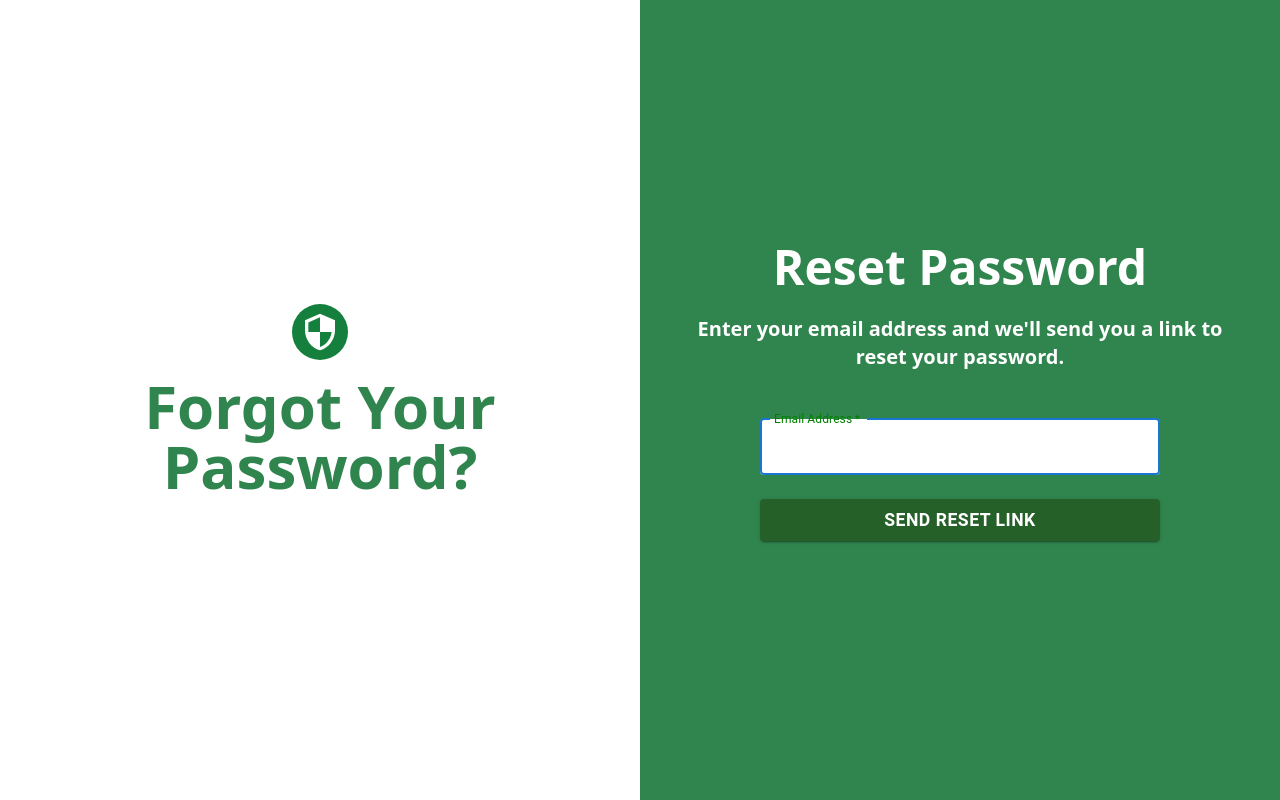
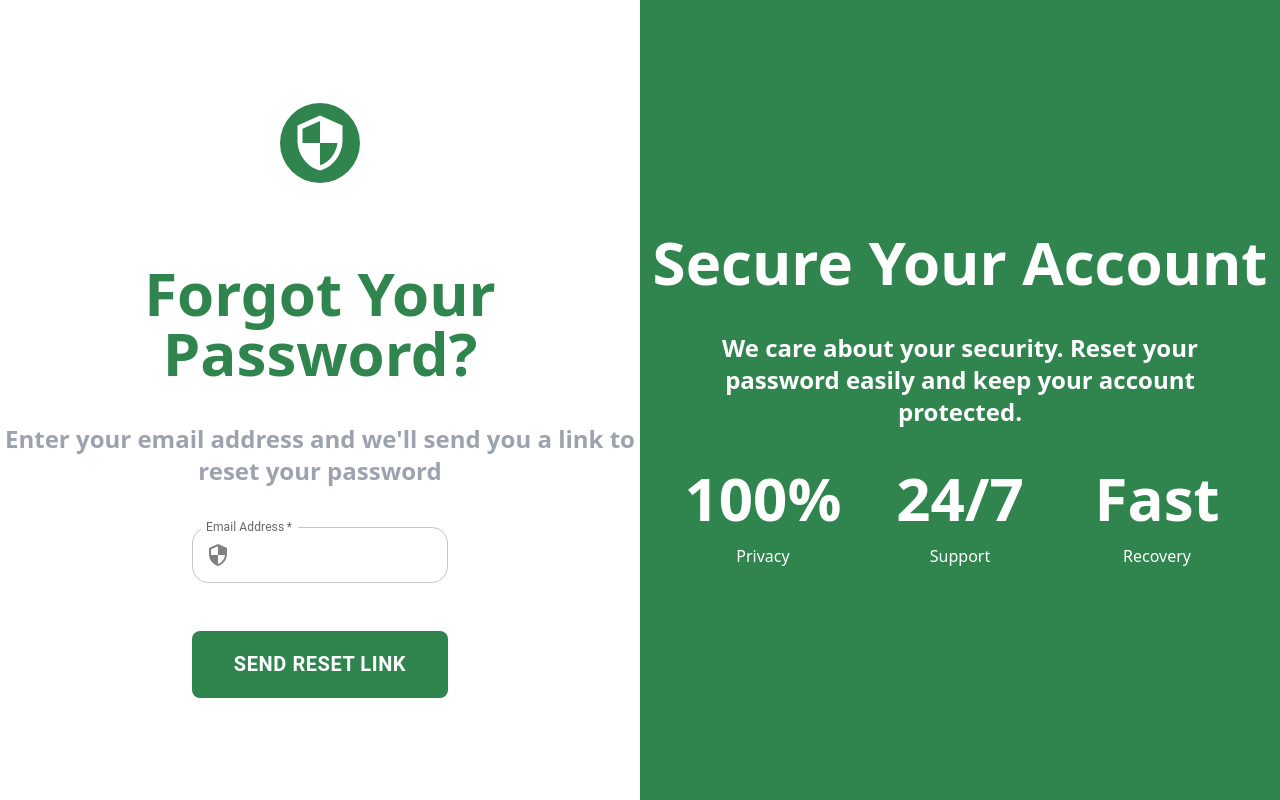
Before and after one commit to Aghmaz/octet-project, a React (Vite) app: page /forgot in a window 1280 px wide. Built offline with nearby package versions, Linux system fonts and the light colour scheme.

Commit message:
Matching Forget Screen Design with login Screen

```diff
--- a/src/Screens/Forgot.jsx
+++ b/src/Screens/Forgot.jsx
@@ -1,13 +1,6 @@
 import React, { useState } from "react";
-import {
-  Container,
-  Box,
-  Typography,
-  TextField,
-  Button,
-  Alert,
-} from "@mui/material";
 import { Security } from "@mui/icons-material";
+import { TextField, InputAdornment, Button, Alert } from "@mui/material";
 
 const Forgot = () => {
   const [email, setEmail] = useState("");
@@ -20,66 +13,59 @@ const Forgot = () => {
   };
 
   return (
-    <div className="flex flex-row items-center min-h-screen">
-      {/* Left Side */}
-      <div className="w-[50%] flex flex-col items-center justify-center">
-        <div className="bg-green-700 p-2 rounded-full w-fit mb-4">
-          <Security sx={{ color: "white", fontSize: 40 }} />
+    <div className="flex flex-row items-center">
+      {/* Left Section */}
+      <div className="w-[50%]">
+        <div className="flex justify-center">
+          <div className="bg-[#30854E] p-[10px] rounded-full">
+            <Security sx={{ color: "white", fontSize: 60 }} />
           </div>
-        <h1 className="font-bold text-6xl text-center text-[#30854E]">
+        </div>
+        <h1 className="font-bold text-6xl text-center text-[#30854E] mt-20">
           Forgot Your Password?
         </h1>
-      </div>
-
-      {/* Right Side */}
-      <div className="w-[50%] bg-[#30854E] flex flex-col h-screen items-center justify-center">
-        <h1 className="font-bold text-5xl text-center text-white mb-6">
-          Reset Password
-        </h1>
-        <p className="text-white font-semibold text-xl text-center mb-8 w-[90%]">
+        <p className="text-gray-400 font-semibold text-2xl text-center mt-10">
           Enter your email address and we'll send you a link to reset your
-          password.
+          password
         </p>
-        <Box
-          component="form"
-          onSubmit={handleSubmit}
-          sx={{ width: "100%", maxWidth: 400 }}
-        >
+        <div className="flex justify-center mt-10">
+          <div className="w-[40%]">
+            <form onSubmit={handleSubmit}>
               <TextField
-            margin="normal"
-            required
                 fullWidth
-            id="email"
                 label="Email Address"
                 name="email"
-            autoComplete="email"
-            autoFocus
+                variant="outlined"
                 value={email}
                 onChange={(e) => setEmail(e.target.value)}
+                required
+                InputProps={{
+                  startAdornment: (
+                    <InputAdornment position="start">
+                      <Security sx={{ color: "gray" }} />
+                    </InputAdornment>
+                  ),
+                }}
                 sx={{
-              backgroundColor: "white",
-              borderRadius: 1,
-              "& .MuiInputLabel-root": {
-                color: "gray", // default label color
-              },
-              "& .MuiInputLabel-root.Mui-focused": {
-                color: "green", // when focused
+                  "& .MuiOutlinedInput-root": {
+                    borderRadius: "16px",
                   },
                 }}
               />
-
               <Button
                 type="submit"
                 fullWidth
-            variant="contained"
                 sx={{
-              mt: 2,
-              mb: 2,
-              backgroundColor: "#256029",
-              color: "white",
-              fontWeight: "bold",
-              fontSize: "1.1rem",
-              ":hover": { backgroundColor: "#1e4e23" },
+                  marginTop: 6,
+                  paddingY: 2,
+                  borderRadius: 2,
+                  bgcolor: "#30854E",
+                  color: "#fff",
+                  fontWeight: "600",
+                  fontSize: 20,
+                  "&:hover": {
+                    bgcolor: "#246b3b",
+                  },
                 }}
               >
                 Send Reset Link
@@ -89,7 +75,34 @@ const Forgot = () => {
                   If this email exists, a reset link will be sent.
                 </Alert>
               )}
-        </Box>
+            </form>
+          </div>
+        </div>
+      </div>
+
+      {/* Right Section */}
+      <div className="w-[50%] bg-[#30854E] flex flex-col h-screen items-center justify-center ">
+        <h1 className="font-bold text-6xl text-center text-white">
+          Secure Your Account
+        </h1>
+        <p className="text-white font-semibold text-2xl text-center mt-10 w-[90%]">
+          We care about your security. Reset your password easily and keep your
+          account protected.
+        </p>
+        <div className="grid grid-cols-3 gap-10 mt-10">
+          <div className="flex flex-col items-center">
+            <h3 className="font-bold text-6xl text-center text-white">100%</h3>
+            <p className="text-white mt-4">Privacy</p>
+          </div>
+          <div className="flex flex-col items-center">
+            <h3 className="font-bold text-6xl text-center text-white">24/7</h3>
+            <p className="text-white mt-4">Support</p>
+          </div>
+          <div className="flex flex-col items-center">
+            <h3 className="font-bold text-6xl text-center text-white">Fast</h3>
+            <p className="text-white mt-4">Recovery</p>
+          </div>
+        </div>
       </div>
     </div>
   );
```
Lines whose indentation alone changed are shown as unchanged.
